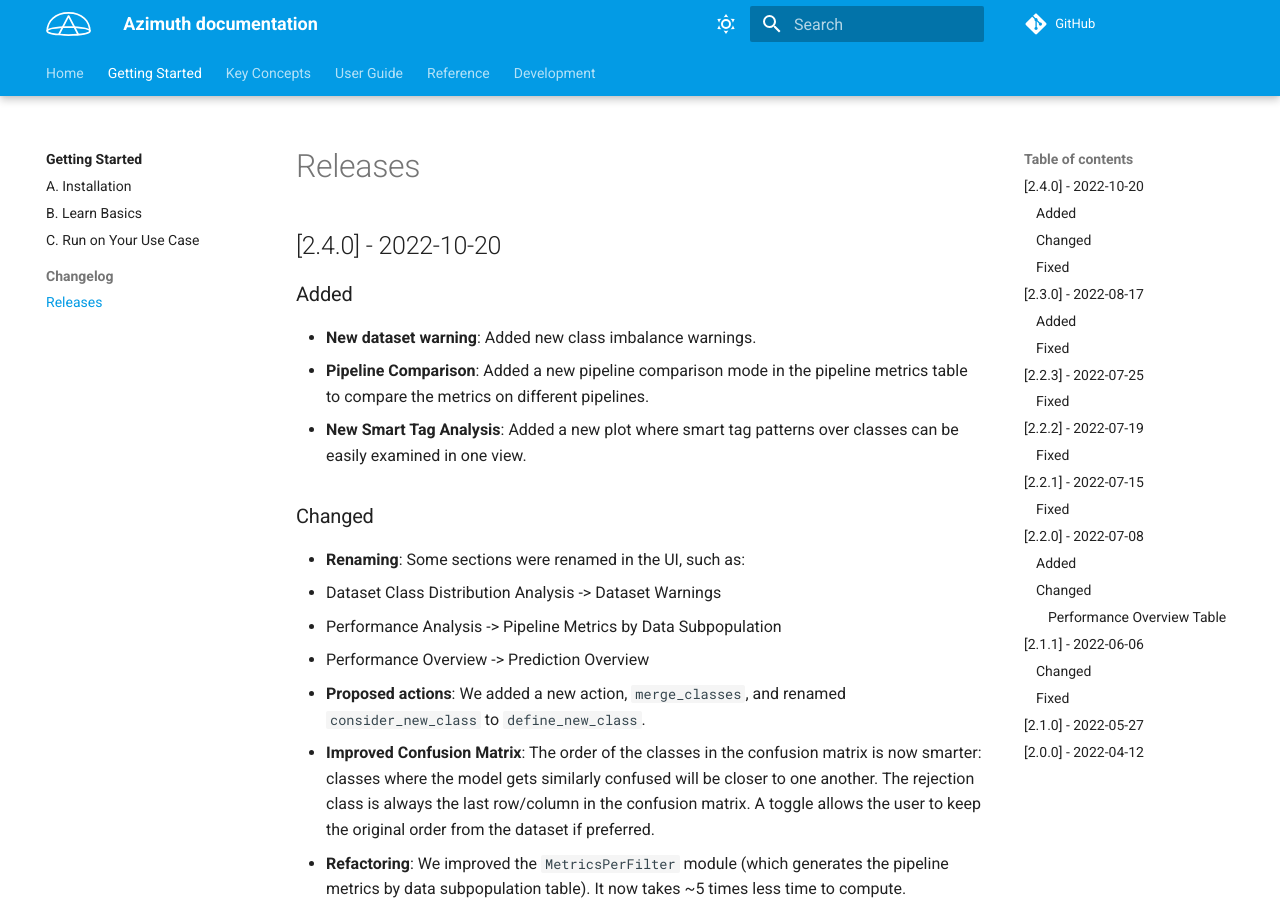
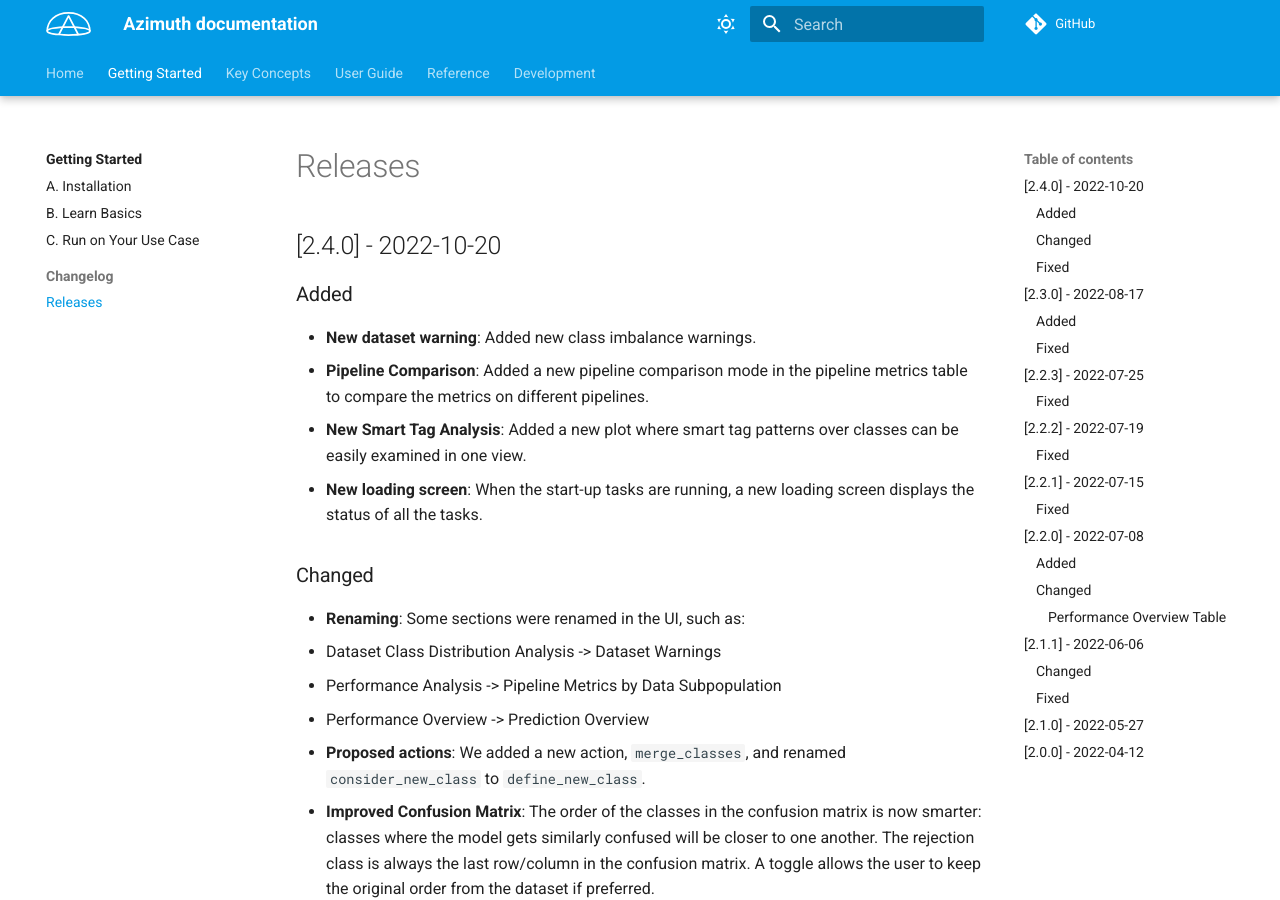
Before and after one commit to ServiceNow/azimuth, an MkDocs documentation site: the page built from docs/docs/getting-started/changelog.md, in a window 1280 px wide and 900 px high. Built offline with MkDocs 1.6.1 and Material for MkDocs 9.7.7, drawn with Linux system fonts in a browser that asks for light colours; comment, search, counter and statistics services are not loaded; the version menu is left out.

Commit message:
Update changelog.md

```diff
--- a/docs/docs/getting-started/changelog.md
+++ b/docs/docs/getting-started/changelog.md
@@ -6,6 +6,7 @@
 - **New dataset warning**: Added new class imbalance warnings.
 - **Pipeline Comparison**: Added a new pipeline comparison mode in the pipeline metrics table to compare the metrics on different pipelines.
 - **New Smart Tag Analysis**: Added a new plot where smart tag patterns over classes can be easily examined in one view.
+- **New loading screen**: When the start-up tasks are running, a new loading screen displays the status of all the tasks.
 
 ### Changed
 - **Renaming**: Some sections were renamed in the UI, such as:
```
